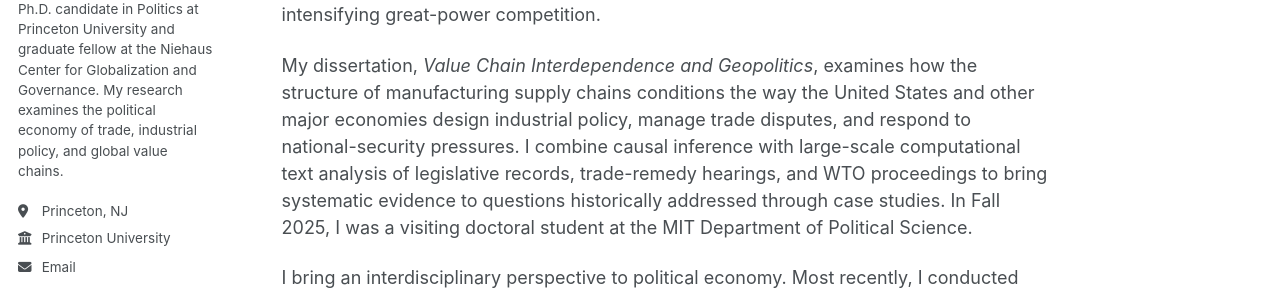
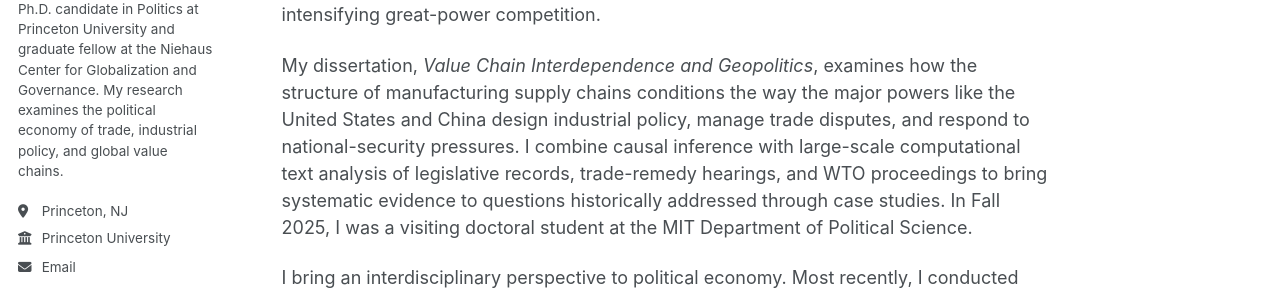
Before and after one commit to YueyiLi99/yueyili99.github.io, a Jekyll site: the page built from _pages/about.md, in a window 1280 px wide and 1051 px high. Shown: the part 278-568 px from the top of the window. Built offline with Jekyll 4.4.1, drawn with Linux system fonts in a browser that asks for light colours; a script bundle is joined from its source files by our own code; library files that are not in the unit come from our copies.

Commit message:
Update about.md

```diff
--- a/_pages/about.md
+++ b/_pages/about.md
@@ -8,7 +8,7 @@
 ---
 I am a Ph.D. candidate in the Department of Politics at Princeton University and a graduate fellow at the [Niehaus Center for Globalization and Governance](https://niehauscenter.princeton.edu/). My research sits at the intersection of international political economy, industrial policy, and geopolitics, with a particular focus on how global production networks shape state behavior in an era of intensifying great-power competition.
 
-My dissertation, *Value Chain Interdependence and Geopolitics*, examines how the structure of manufacturing supply chains conditions the way the United States and other major economies design industrial policy, manage trade disputes, and respond to national-security pressures. I combine causal inference with large-scale computational text analysis of legislative records, trade-remedy hearings, and WTO proceedings to bring systematic evidence to questions historically addressed through case studies. In Fall 2025, I was a visiting doctoral student at the MIT Department of Political Science.
+My dissertation, *Value Chain Interdependence and Geopolitics*, examines how the structure of manufacturing supply chains conditions the way the major powers like the United States and China design industrial policy, manage trade disputes, and respond to national-security pressures. I combine causal inference with large-scale computational text analysis of legislative records, trade-remedy hearings, and WTO proceedings to bring systematic evidence to questions historically addressed through case studies. In Fall 2025, I was a visiting doctoral student at the MIT Department of Political Science.
 
 I bring an interdisciplinary perspective to political economy. Most recently, I conducted research at the [World Trade Organization](https://www.wto.org/)'s Economic Research and Statistics Division in Geneva, contributing to the *World Trade Report 2025: Making Trade and AI Work Together to the Benefit of All*. Earlier, I worked at the *Financial Times* and Xinhua News Agency, covering global service trade and Chinese commercial policies. These experiences shape my commitment to producing research that speaks to both scholarly and policy audiences.
 
```
